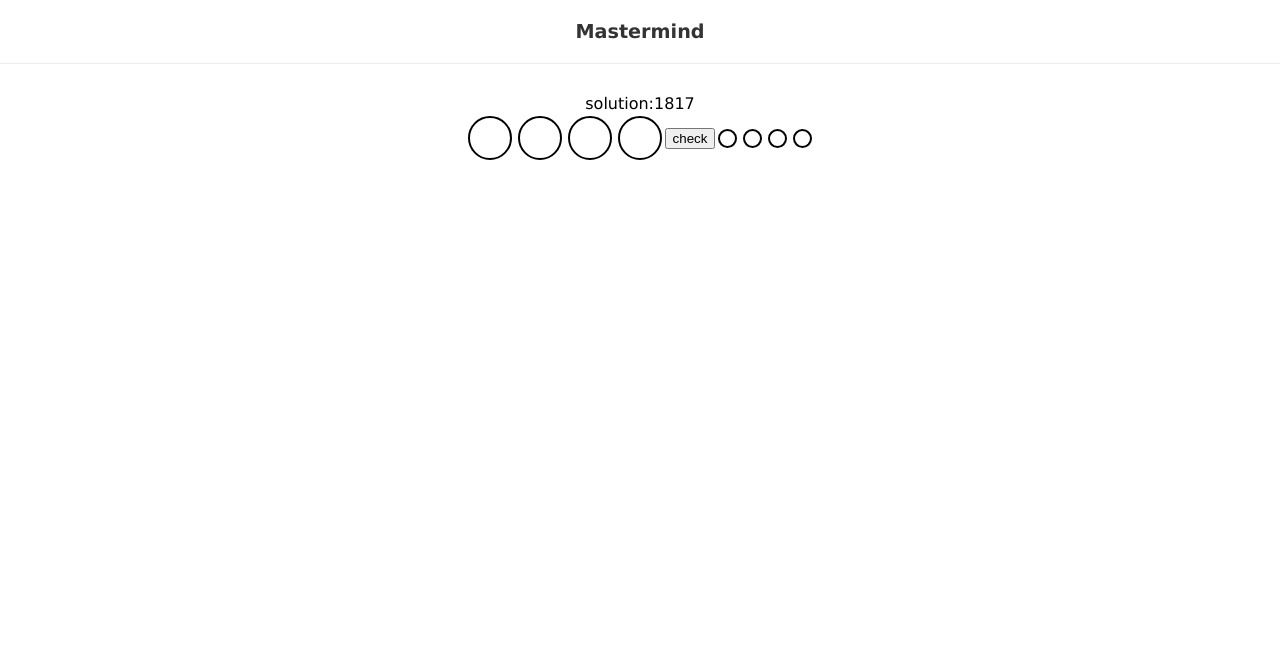
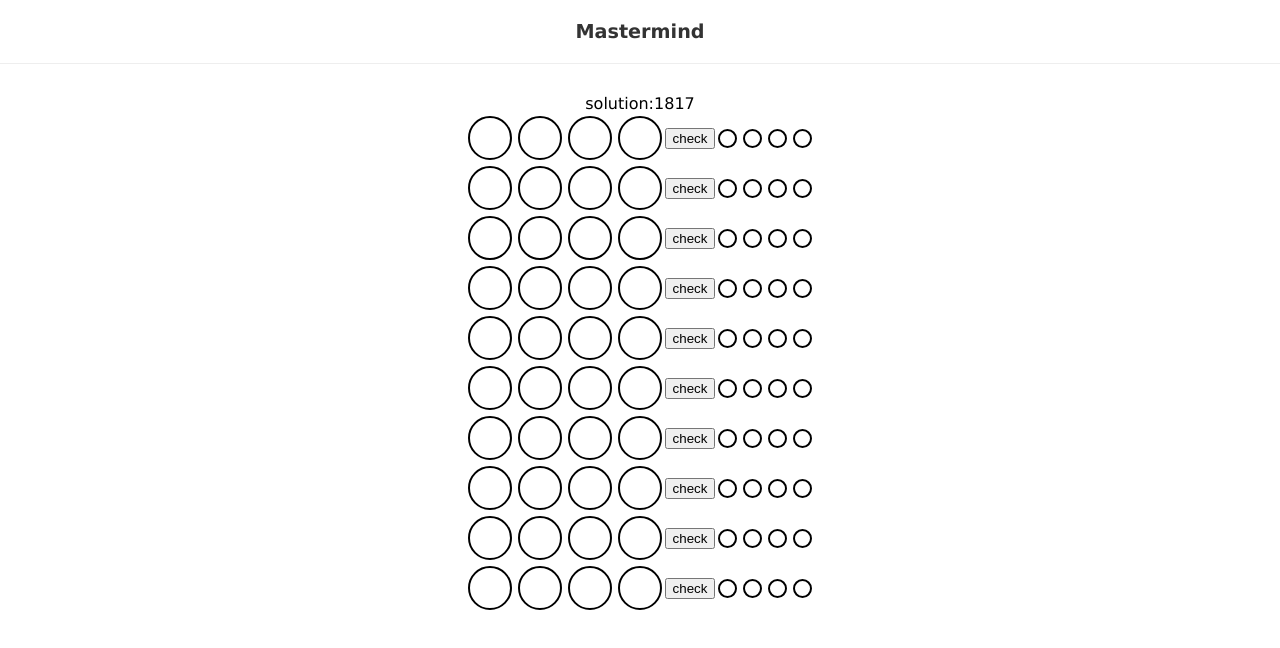
Before and after one commit to RekaVadasz/mastermind-react, a React (Create React App) app: page / in a window 1280 px wide. Shown: the top 648 px of the page. Built offline with nearby package versions, Linux system fonts and the light colour scheme.

Commit message:
Add Colorpicker functionality to Rows

```diff
--- a/src/components/Board.js
+++ b/src/components/Board.js
@@ -10,10 +10,12 @@ export default function Board({ solution }) {
     const [showModal, setShowModal] = useState(false);
 
     const [currentSlot, setCurrentSlot] = useState(null); //the slot where the user chooses a color
-
+    console.log('current slot:', currentSlot)
 
     const [turn, setTurn] = useState(0); //max 10
-    const [currentGuess, setCurrentGuess] = useState('');
+    const [currentGuess, setCurrentGuess] = useState([...Array(4)]); //empty array of 4 elements
+    console.log('current guees:', currentGuess)
+
     const [guesses, setGuesses] = useState([...Array(10)]) // each guess is an array of colors
     const [isCorrect, setIsCorrect] = useState(false) //if true: finish game, win
 
@@ -21,18 +23,24 @@ export default function Board({ solution }) {
     //choose slot to insert a color from picker (show picker)
     const handleSlotClick = (e) => {
         setShowPicker(true);
-        setCurrentSlot(e.target.getAttribute('index'))
-        console.log('current slot:', e.target.getAttribute('index'))
-
+        setCurrentSlot(parseInt(e.target.getAttribute('index'), 10) )
     }
 
-    // handle user color input, save current guess
-    // if check button clicked, check inputs against solution
+    // handle user color input, save into current guess at right position
     const handlePickerClick = (e) => {
-        console.log('chosen color:', e.target.getAttribute('colorId'))
-        setShowPicker(false)
+        console.log('chosen color:', e.target.getAttribute('colorid')); //string
+        setShowPicker(false);
+        const nextGuess = currentGuess.map((guess, i) => {
+            if (i === currentSlot) {
+                return parseInt(e.target.getAttribute('colorid'), 10)
+            } else {
+                return guess
+            }
+        })
+        setCurrentGuess(nextGuess)
     }
 
+    // if check button clicked, check inputs against solution
 
     return (
         <section>
@@ -42,7 +50,12 @@ export default function Board({ solution }) {
                     <div key={i}>{color.id}</div>
                 ))}
             </div>
-            <Grid handleSlotClick={handleSlotClick}/>
+            <Grid
+                handleSlotClick={handleSlotClick}
+                currentGuess={currentGuess}
+                guesses={guesses}
+                turn={turn}
+            />
             {showPicker && <ColorPicker handlePickerClick={handlePickerClick}/>}
         </section>
     )
--- a/src/components/ColorPicker.js
+++ b/src/components/ColorPicker.js
@@ -2,6 +2,7 @@ import React from 'react';
 import { COLORS } from '../constants/colors';
 
 export default function ColorPicker({handlePickerClick}) {
+
     return (
         <div className='picker'>
             {COLORS.map((color, i) => (
--- a/src/components/Grid.js
+++ b/src/components/Grid.js
@@ -4,7 +4,18 @@ import Row from './Row';
 export default function Grid({ currentGuess, guesses, turn, handleSlotClick }) {
     return (
         <div className='grid'>
-            <Row handleSlotClick={handleSlotClick}/>
+            {guesses.map((guess, i) => {
+                if (turn === i) {
+                    return (
+                        <Row
+                            key= {i}
+                            currentGuess={currentGuess}
+                            handleSlotClick={handleSlotClick}
+                        />
+                    )
+                }
+                return <Row key={i} guess={guess} className='inactive'/>
+            })}
         </div>
     )
 }
--- a/src/components/Row.js
+++ b/src/components/Row.js
@@ -1,21 +1,13 @@
 import React from 'react';
-import Slot from './Slot';
+import Slots from './Slots';
 
-export default function Row({ guess, currentGuess, handleSlotClick }) {
-
+export default function Row({ guess, currentGuess, handleSlotClick, className }) {
 
     // if both props undefined, return empty row
     return (
-        <div className='row'>
-            <div className='slots'>
-                {[...Array(4)].map((e, i) => (
-                    <Slot
-                        key={i}
-                        index={i}
-                        handleSlotClick={handleSlotClick}
-                    />
-                ))}
-            </div>
+        <div className={`row ${className}`}>
+            <Slots handleSlotClick={handleSlotClick} currentGuess={currentGuess}/>
+
             <button>check</button>
 
             <div className='evaluation'>
--- a/src/components/Slot.js
+++ b/src/components/Slot.js
@@ -1,6 +1,6 @@
 import { React, useState } from 'react';
 
-export default function Slot({ index, handleSlotClick }) {
+export default function Slot({ index, handleSlotClick, style }) {
 
     const [isClicked, setClicked] = useState(false)
 
@@ -8,6 +8,7 @@ export default function Slot({ index, handleSlotClick }) {
         <div
             index={index}
             onClick={handleSlotClick}
+            style={style}
         ></div>
     )
 }
--- /dev/null
+++ b/src/components/Slots.js
@@ -0,0 +1,49 @@
+import React from 'react';
+import Slot from './Slot';
+import { COLORS } from '../constants/colors';
+
+
+
+export default function Slots({handleSlotClick, currentGuess}) {
+
+
+    if (currentGuess) {
+        return (
+            <div className='slots'>
+                {currentGuess.map((color, i) => {
+
+                    if (color) {
+                        const backgroundColor = COLORS.find(element => element.id === color).color
+                        console.log(backgroundColor)
+                        return (
+                            <Slot
+                                key={i}
+                                index={i}
+                                style={{backgroundColor: `${backgroundColor}`}}
+                                handleSlotClick={handleSlotClick}
+                            />
+                        )
+                    }
+
+                    return (
+                        <Slot
+                            key={i}
+                            index={i}
+                            handleSlotClick={handleSlotClick}
+                        />
+                    )
+                })}
+            </div>
+        )
+    }
+
+    return (
+        <div className='slots'>
+            {[...Array(4)].map((i) =>
+                <Slot key={i} />
+            )}
+        </div>
+    )
+
+
+}
--- a/src/index.css
+++ b/src/index.css
@@ -69,6 +69,10 @@ body section .grid .row .evaluation div {
   margin: 3px;
 }
 
+body section .grid .inactive .slots > div, body section .grid .inactive button {
+  cursor: not-allowed;
+}
+
 body section .picker {
   max-width: 70%;
   margin: 0 auto;
@@ -80,6 +84,8 @@ body section .picker {
           justify-content: center;
   -ms-flex-wrap: wrap;
       flex-wrap: wrap;
+  position: fixed;
+  top: 0;
   background-color: #888;
 }
 
--- a/src/index.scss
+++ b/src/index.scss
@@ -51,10 +51,16 @@ body {
                         border: 2px solid #000;
                         border-radius: 50%;
                         margin: 3px;
-
                     }
                 }
             }
+
+            .inactive {
+                .slots > div, button {
+                    cursor: not-allowed;
+                }
+            }
+
         }
 
         .picker {
@@ -63,6 +69,8 @@ body {
             display: flex;
             justify-content: center;
             flex-wrap: wrap;
+            position: fixed;
+            top: 0;
             background-color: #888;
 
             div {
```
Also changed, not shown: 1 other file (tests, documents, lock files or other folders).
